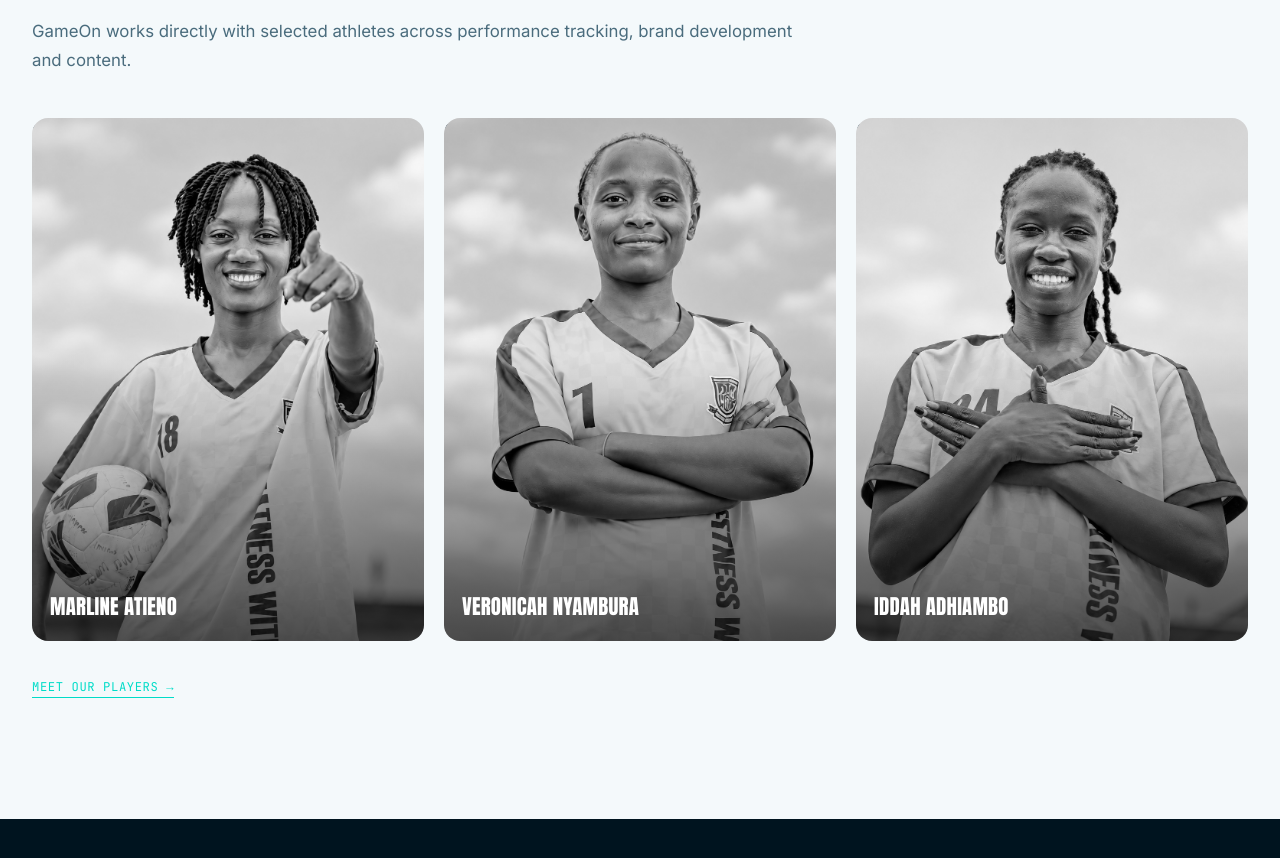
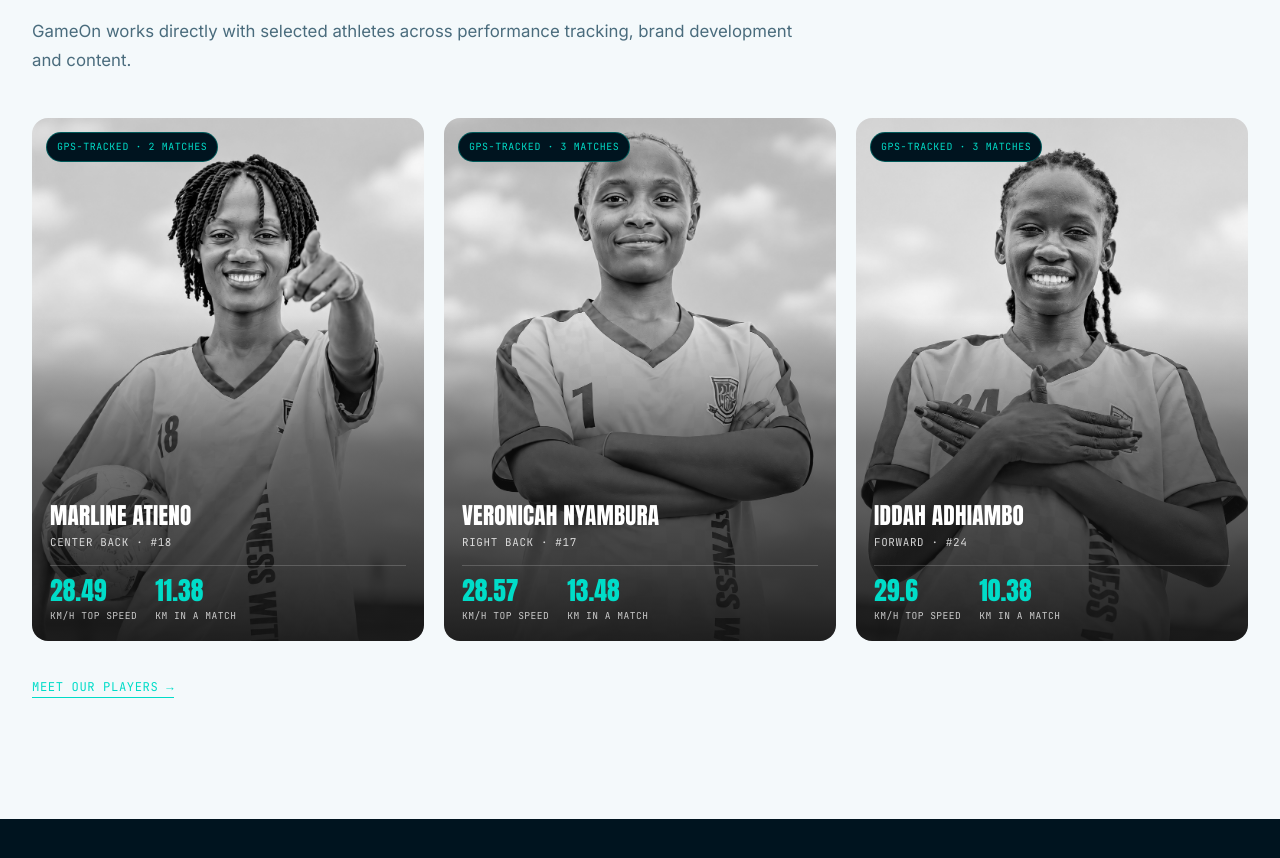
Before and after one commit to gameoncollective-create/gameon-frontend, a React (Vite) app: page / in a window 1280 px wide. Shown: the part 1743-2601 px from the top of the page. Built offline with nearby package versions, Linux system fonts and the light colour scheme; no server answers.

Commit message:
GPS stats to homepage athlete cards

```diff
--- a/src/components/AthleteCard.jsx
+++ b/src/components/AthleteCard.jsx
@@ -1,7 +1,24 @@
 import { Link } from 'react-router-dom';
 import FallbackImage from './FallbackImage.jsx';
+import { GPS_SESSION_STATS } from '../gpsData.js';
+
+// Headline GPS numbers for the card: matches tracked, best top speed and
+// most distance in one match. Updates automatically from src/gpsData.js.
+function gpsHeadline(slug) {
+  const records = Object.values(GPS_SESSION_STATS)
+    .map((match) => match[slug])
+    .filter(Boolean);
+  if (!records.length) return null;
+  const best = (key) => {
+    const values = records.map((r) => r[key]).filter((v) => typeof v === 'number');
+    return values.length ? Math.max(...values) : null;
+  };
+  return { matches: records.length, topSpeed: best('max_speed_kmh'), distance: best('distance_km') };
+}
 
 export default function AthleteCard({ athlete }) {
+  const gps = gpsHeadline(athlete.slug);
+
   return (
     <Link to={`/athletes/${athlete.slug}`} className="athlete-card">
       <div className="athlete-card-photo">
@@ -13,9 +30,35 @@ export default function AthleteCard({ athlete }) {
           />
         )}
       </div>
+
+      {gps && (
+        <span className="athlete-card-gps">
+          GPS-tracked · {gps.matches} {gps.matches === 1 ? 'match' : 'matches'}
+        </span>
+      )}
+
       <div className="athlete-card-info">
         <div className="athlete-card-name">{athlete.name}</div>
-        <div className="athlete-card-position">{athlete.position}</div>
+        <div className="athlete-card-position">
+          {athlete.position}
+          {athlete.number ? ` · #${athlete.number}` : ''}
+        </div>
+        {gps && (gps.topSpeed || gps.distance) && (
+          <div className="athlete-card-stats">
+            {gps.topSpeed && (
+              <div>
+                <b>{gps.topSpeed}</b>
+                <span>km/h top speed</span>
+              </div>
+            )}
+            {gps.distance && (
+              <div>
+                <b>{gps.distance}</b>
+                <span>km in a match</span>
+              </div>
+            )}
+          </div>
+        )}
       </div>
     </Link>
   );
--- a/src/styles.css
+++ b/src/styles.css
@@ -1048,3 +1048,13 @@
   .ap-cta{padding:24px;}
   .ap-cta .btn{width:100%;justify-content:center;}
 }
+
+/* ===== Athlete cards with GPS headline numbers (src/components/AthleteCard.jsx) ===== */
+.athlete-card-photo::after{background:linear-gradient(to top, rgba(0,20,31,.92) 0%, rgba(0,20,31,.55) 38%, transparent 62%);}
+.athlete-card-info{position:absolute;left:0;right:0;bottom:0;z-index:2;padding:18px;}
+.athlete-card-info .athlete-card-name{position:static;font-size:1.45rem;line-height:1;}
+.athlete-card-position{font-family:var(--mono);font-size:.68rem;text-transform:uppercase;letter-spacing:.06em;color:rgba(255,255,255,.8);margin-top:6px;}
+.athlete-card-stats{display:flex;gap:18px;margin-top:14px;padding-top:12px;border-top:1px solid rgba(255,255,255,.18);}
+.athlete-card-stats b{display:block;font-family:var(--display);font-weight:400;font-size:1.6rem;line-height:1;color:var(--amber);}
+.athlete-card-stats span{display:block;font-family:var(--mono);font-size:.6rem;text-transform:uppercase;letter-spacing:.05em;color:rgba(255,255,255,.75);margin-top:4px;}
+.athlete-card-gps{position:absolute;top:14px;left:14px;z-index:2;font-family:var(--mono);font-size:.62rem;text-transform:uppercase;letter-spacing:.06em;padding:6px 10px;border-radius:20px;background:#00141F;color:var(--amber);border:1px solid rgba(0,220,200,.35);}
```
